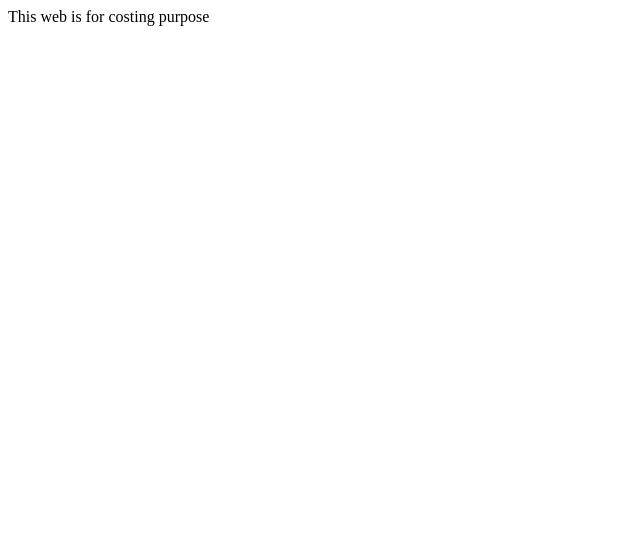
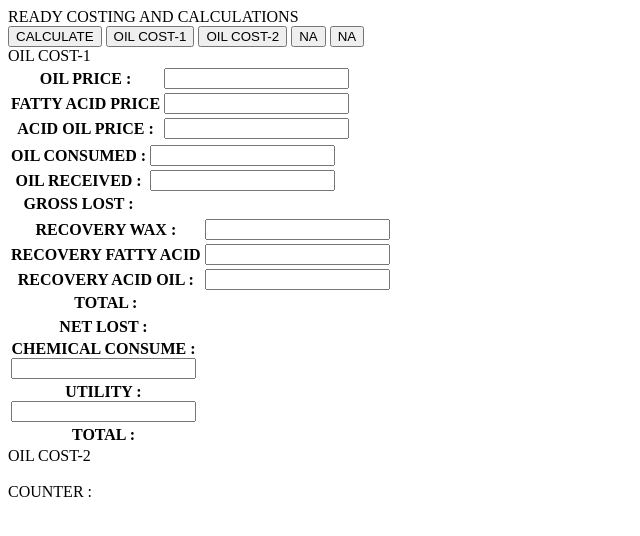
Before and after one commit to waseem-aziz-kasmani/aoi, a plain HTML site: page index.html in a window 1280 px wide. Shown: the whole page, without its empty margins (0-640 px from the left). Drawn offline with Linux system fonts and the light colour scheme.

Commit message:
Update index.html

```diff
--- a/index.html
+++ b/index.html
@@ -1,5 +1,112 @@
+<!DOCTYPE html>
 <html>
-  <Body>
-    This web is for costing purpose
-  </Body>
+<Head>
+<meta charset="utf-8">
+<meta name="viewport" content="width=device-width, initial-scale=1">
+<link rel=stylesheet type=text/css href="CS-MAIN.css">
+<script src="JS-MAIN.js"></script>
+<script src="JS-CLICK.js"></script>
+<script src="Web_Worker-Current_Time.js"></script>
+<script src="Write_file_1_JS.js"></script>
+<script src="Write_file_2_JS.js"></script>
+</Head>
+<body onload="timedCount()">
+<div Id="D1">READY COSTING AND CALCULATIONS</div>
+
+<div Id="D2">
+<input type="Button"   class="BT1" value="CALCULATE" id="D2_B1" onClick="D2_1()">
+<input type="Button"   class="BT1" value="OIL COST-1" id="D2_B2" onClick="D2_2()">
+<input type="Button"   class="BT1" Value="OIL COST-2" id="D2_B3" onClick="D2_3()">
+<input type="Button"   class="BT1" value="NA" id="D2_B4" onClick="D2_4()">
+<input type="Button"   class="BT1" value="NA"id="D2_B5" onClick="D2_5()">
+</div>
+
+<!-- BOX1 ***************************************-->
+<div id="BX1">
+
+</div>
+
+<!-- BOX2 ***************************************-->
+<div id="BX2">OIL COST-1
+<div id="BX2-1">
+  <table>
+  <tr> <th> <div class="Tb1">OIL PRICE :</div></th> <th><div class="BT2"><input type="number" id="Var1"  onchange="CostCalculate_1()"></div> </th></tr>
+  <tr> <th> <div class="Tb1">FATTY ACID PRICE </div></th> <th> <div class="BT2"><input type="number" id="Var2" onchange="CostCalculate_1()"></div></th></tr>
+  <tr> <th> <div class="Tb1">ACID OIL PRICE : </div></th> <th> <div class="BT2"><input type="number" id="Var3" onchange="CostCalculate_1()"></div></th></tr>
+  </table>
+</div>
+<div id="BX2-2">
+  <table>
+  <tr > <th class="Br1"><div class="Tb1"> OIL CONSUMED :</div></th>
+       <th class="Br1"><div class="BT2"><input type="number"  id="Var4"  onchange="CostCalculate_1()"></div>
+       <div class="Tb1"><output   class="Tb1" id="Var5"   ></div></th> </tr>
+
+  <tr> <th class="Br1"><div class="Tb1"> OIL RECEIVED :</div></th>
+       <th class="Br1"><div class="BT2"><input type="number" id="Var6" onchange="CostCalculate_1()"></div>
+       <div class="Tb1"><output  class="Tb1" id="Var7"></div></th></tr>
+
+  <tr> <th class="Br1"><div class="Tb1">  GROSS LOST : </div></th>
+           <th class="Br1"><div class="Tb1"><output  id="Var8"></div><div class="Tb1"><output id="Var9"></div></th></tr>
+
+
+  </table>
+</div>
+<div id="BX2-3">
+  <table>
+  <tr> <th class="Br1"><div class="Tb1"> RECOVERY WAX :</div></th>
+       <th class="Br1"><div class="BT2"><input type="number"   id="Var10" onchange="CostCalculate_1()"></div>
+        <div class="Tb1"><output id="Var11" > </div></th></tr>
+
+
+  <tr> <th class="Br1"><div class="Tb1">  RECOVERY FATTY ACID </div></th> <th class="Br1">
+       <div class="BT2"><input type="number"  id="Var12" onchange="CostCalculate_1()"></div><div class="Tb1"><output id="Var13"></div></th></tr>
+
+ <tr> <th class="Br1"><div class="Tb1">  RECOVERY ACID OIL : </div></th> <th class="Br1">
+       <div class="BT2"><input type="number"   id="Var14" onchange="CostCalculate_1()"></div><div class="Tb1"><output   id="Var15" ></div></th></tr>
+
+ <tr> <th class="Br1"><div class="Tb1">  TOTAL : </div></th> <th class="Br1"> <div class="Tb1"><output  id="Var16" ></div> <div class="Tb1"><output id="Var17" ></div></th></tr>
+  </table>
+</div>
+<div id="BX2-4">
+  <table>
+  <tr> <th class="Br1"><div class="Tb2" > NET LOST :</div><div class="Tb2"><output id="Var18" ></div>
+       <div class="Tb2"><output  id="Var19"></div><div class="Tb2"><output   id="Var20"></th></tr>
+
+<tr>   <th class="Br1"> <div class="Tb1">CHEMICAL CONSUME :</div> <div class="BT2" ><input type="number" id="Var21" onchange="CostCalculate_1()"></div>
+        <div class="Tb2"><output    id="Var22"></div><div class="Tb1"><output id="Var23"></div></th></tr>
+
+  <tr> <th class="Br1">  <div class="Tb2">UTILITY : </div> <div class="BT2" ><input type="number" id="Var24" onchange="CostCalculate_1()"></div>
+       <div class="Tb2"><output id="Var25"></div><div class="Tb2"> <output id="Var26"></div></th></tr>
+
+  <tr> <th class="Br1"> <div class="Tb1">TOTAL :</div>
+       <div class="Tb2"><output  id="Var27" ></div>
+       <div class="Tb2"><output  id="Var28"></div>
+       <div class="Tb2"><output  id="Var29"></div>
+       <div class="Tb2"><output  id="Var30"></div>
+       <div class="Tb2"><output  id="Var31"></div>
+       <div class="Tb2"><output  id="Var32"></div>
+       </th></tr>
+  </table>
+</div>
+</div>
+<!-- BOX3 COLORS RGBA****************************-->
+<div id="BX3">OIL COST-2
+  <div id="BX3-1"></div>
+  <div id="BX3-2"></div>
+</div>
+<!-- BOX4 COLORS RGBA****************************-->
+<div id="BX4">
+
+</div>
+<!-- BOX5 COLORS RGBA****************************-->
+<div id="BX5">
+
+</div>
+
+<!-- FOOTER *************************************-->
+<div id="FT1">
+     <br>COUNTER : <output id="TX4"></output>
+     <br><output id="TX5"></output>
+</div>
+</body>
 </html>
```
